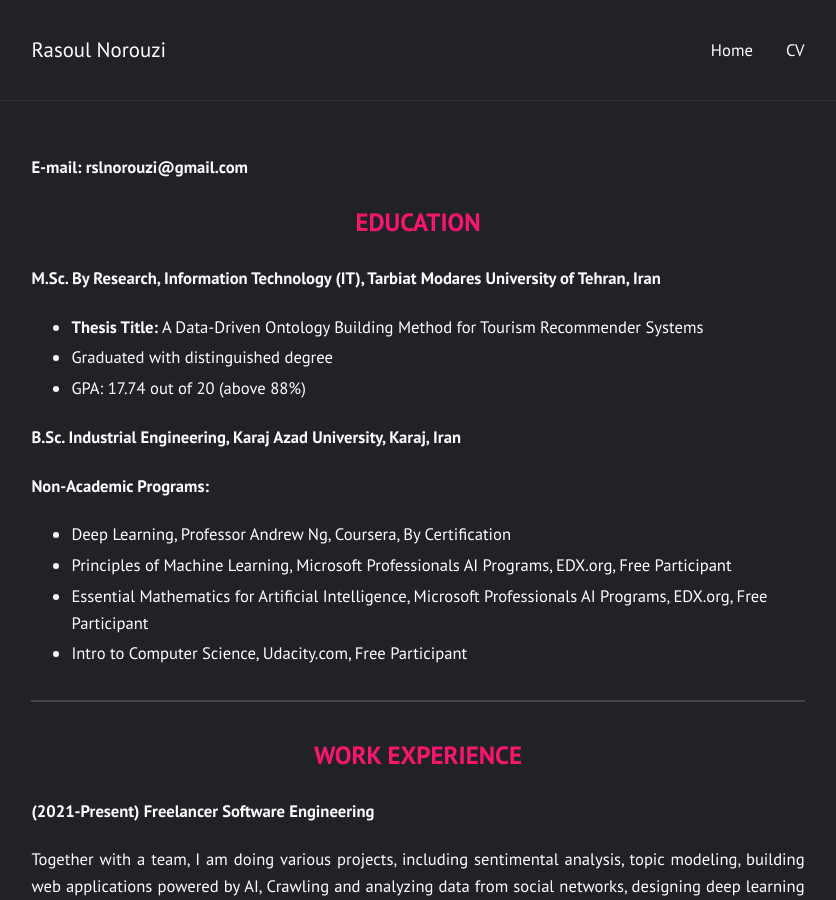
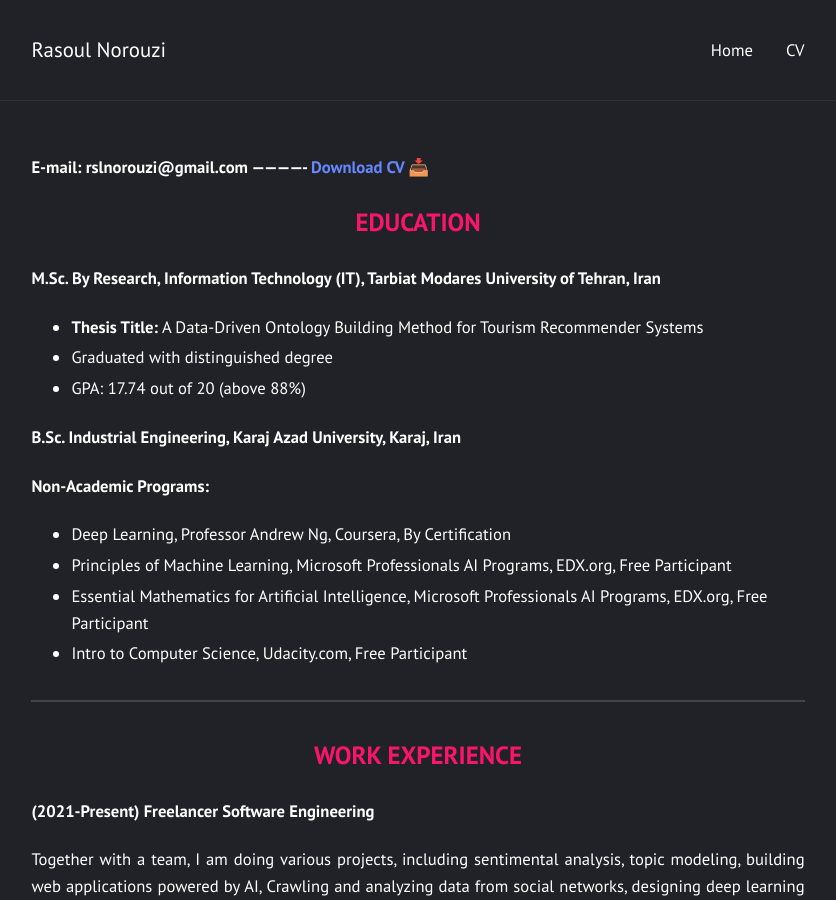
Before and after one commit to rasoulnorouzi/rasoulnorouzi.github.io, a Jekyll site: the page built from cv.md, in a window 1280 px wide and 900 px high. Shown: the whole window, without its empty margins (222-1058 px from the left). Built offline with Jekyll 4.4.1, drawn with Linux system fonts in a browser that asks for light colours.

Commit message:
Update cv.md

```diff
--- a/cv.md
+++ b/cv.md
@@ -1,7 +1,7 @@
 ---
 layout: page
 ---
-#### E-mail: rslnorouzi@gmail.com
+#### E-mail: rslnorouzi@gmail.com ------------- [Download CV 📥](../sources/CV/rasoul_norouzi_cv.pdf)
 
 <h2 style="color:rgb(247, 22, 105);text-align:center;"> EDUCATION </h2>
 
```
